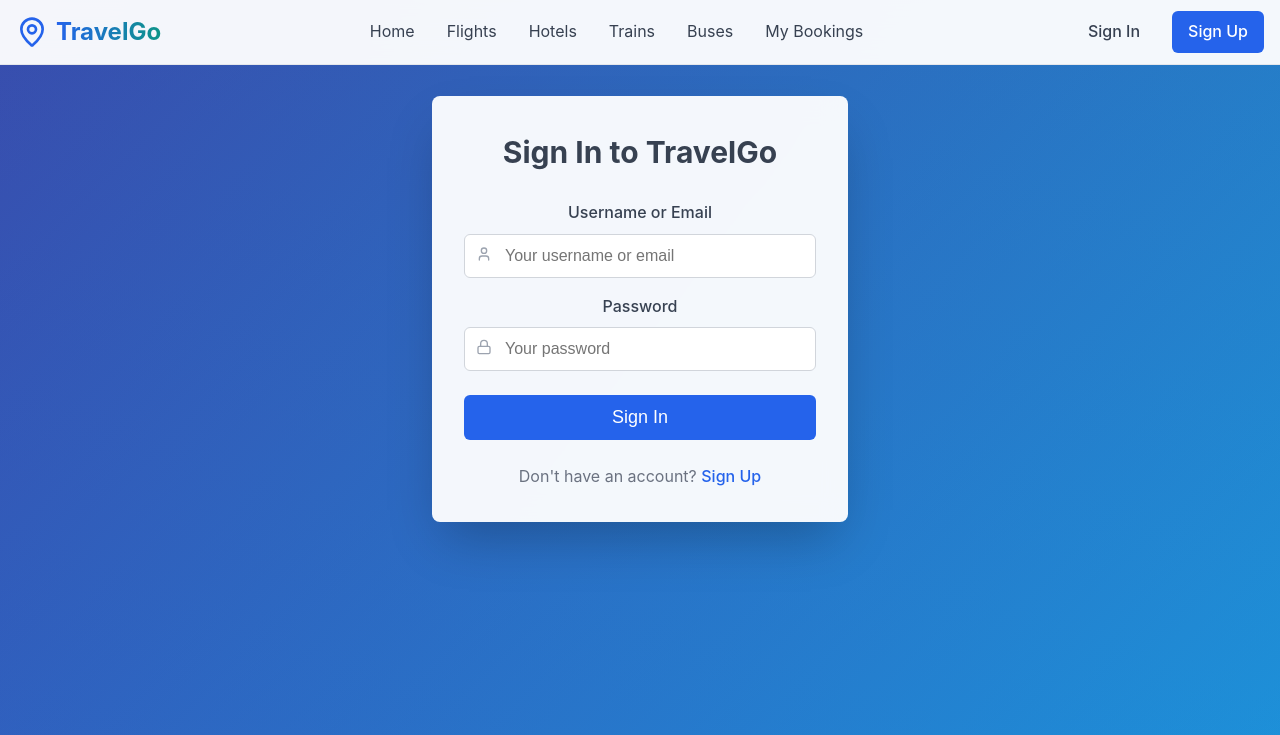
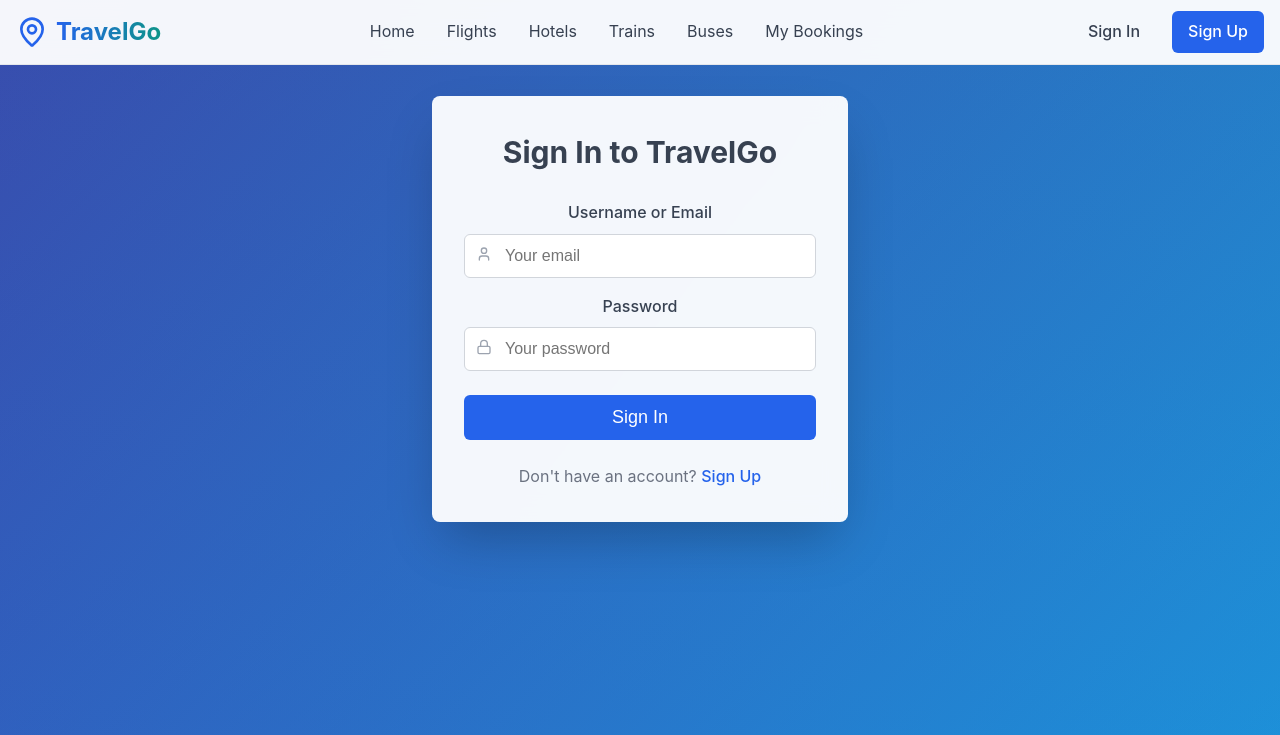
Before and after one commit to 2004tanveer/TravelGo-A-Travel-booking-platfrom, a Flask app: page /login in a window 1280 px wide. Shown: the top 735 px of the page. Run offline with Flask 3, Linux system fonts and the light colour scheme.

Commit message:
Update login.html

```diff
--- a/TravelGo2/templates/auth/login.html
+++ b/TravelGo2/templates/auth/login.html
@@ -13,7 +13,7 @@
                     <label for="username_or_email">Username or Email</label>
                     <div class="input-wrapper">
                         <i data-lucide="user" class="input-icon"></i>
-                        <input type="text" id="username_or_email" name="username_or_email" placeholder="Your username or email" class="form-input" required>
+                        <input type="email" id="email" name="email" placeholder="Your email" class="form-input" required>
                     </div>
                 </div>
                 <div class="form-group" style="margin-bottom: 1.5rem;">
```
